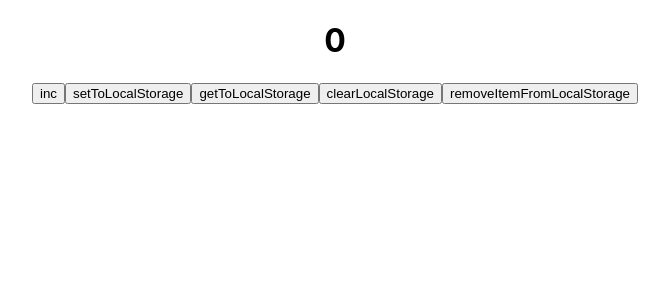
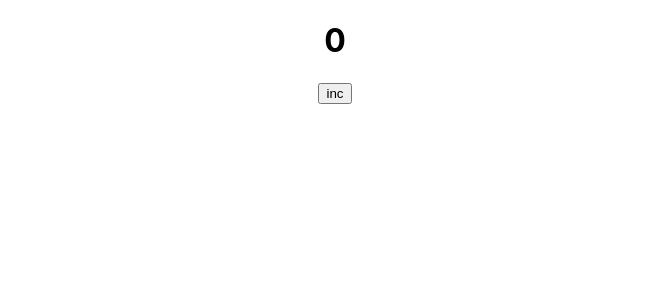
Before and after one commit to cloud178/counter, a React (Create React App) app: page / in a window 1280 px wide. Shown: the top 300 px of the page, without its empty margins (305-974 px from the left). Built offline with nearby package versions, Linux system fonts and the light colour scheme.

Commit message:
useEffect + localStorage

```diff
--- a/src/App.tsx
+++ b/src/App.tsx
@@ -1,45 +1,52 @@
-import React, {useState} from 'react';
-import './App.css';
-import {Counter} from "./components/Counter";
+import React, { useEffect, useState } from "react";
+import "./App.css";
+import { Counter } from "./components/Counter";
 
 function App() {
+    const [value, setValue] = useState<number>(0);
 
-    const [value, setValue] = useState<number>(0)
+    useEffect(() => {
+        getToLocalStorageHandler()
+    }, []);
+
+    useEffect(() => {
+        setToLocalStorageHandler();
+    }, [value]);
 
     const incHandler = () => {
-        setValue(value + 1)
-    }
+        setValue(value + 1);
+    };
 
     const setToLocalStorageHandler = () => {
-        localStorage.setItem('counterKey', JSON.stringify(value))
-        localStorage.setItem('counterKey + 1', JSON.stringify(value + 1))
-    }
+        localStorage.setItem("counterKey", JSON.stringify(value));
+        // localStorage.setItem('counterKey + 1', JSON.stringify(value + 1))
+    };
 
     const getToLocalStorageHandler = () => {
+        const valueAsString = localStorage.getItem("counterKey");
+        if (valueAsString) {
+            setValue(JSON.parse(valueAsString));
+        }
+    };
 
-        const valueAsString = localStorage.getItem('counterKey')
-        if (valueAsString) {
-            setValue(JSON.parse(valueAsString))
-        }
-    }
+    // const clearLocalStorageHandler = () => {
+    //     localStorage.clear()
+    //     setValue(0)
+    // }
 
-    const clearLocalStorageHandler = () => {
-        localStorage.clear()
-        setValue(0)
-    }
-
-    const removeItemFromLocalStorageHandler = () => {
-        localStorage.removeItem('counterKey + 1')
-    }
+    // const removeItemFromLocalStorageHandler = () => {
+    //     localStorage.removeItem('counterKey + 1')
+    // }
 
     return (
         <div className="App">
             <h1>{value}</h1>
             <button onClick={incHandler}>inc</button>
-            <button onClick={setToLocalStorageHandler}>setToLocalStorage</button>
+
+            {/* <button onClick={setToLocalStorageHandler}>setToLocalStorage</button>
             <button onClick={getToLocalStorageHandler}>getToLocalStorage</button>
             <button onClick={clearLocalStorageHandler}>clearLocalStorage</button>
-            <button onClick={removeItemFromLocalStorageHandler}>removeItemFromLocalStorage</button>
+            <button onClick={removeItemFromLocalStorageHandler}>removeItemFromLocalStorage</button> */}
         </div>
     );
 }
--- a/src/index.tsx
+++ b/src/index.tsx
@@ -8,9 +8,7 @@ const root = ReactDOM.createRoot(
   document.getElementById('root') as HTMLElement
 );
 root.render(
-  <React.StrictMode>
     <App />
-  </React.StrictMode>
 );
 
 // If you want to start measuring performance in your app, pass a function
```
